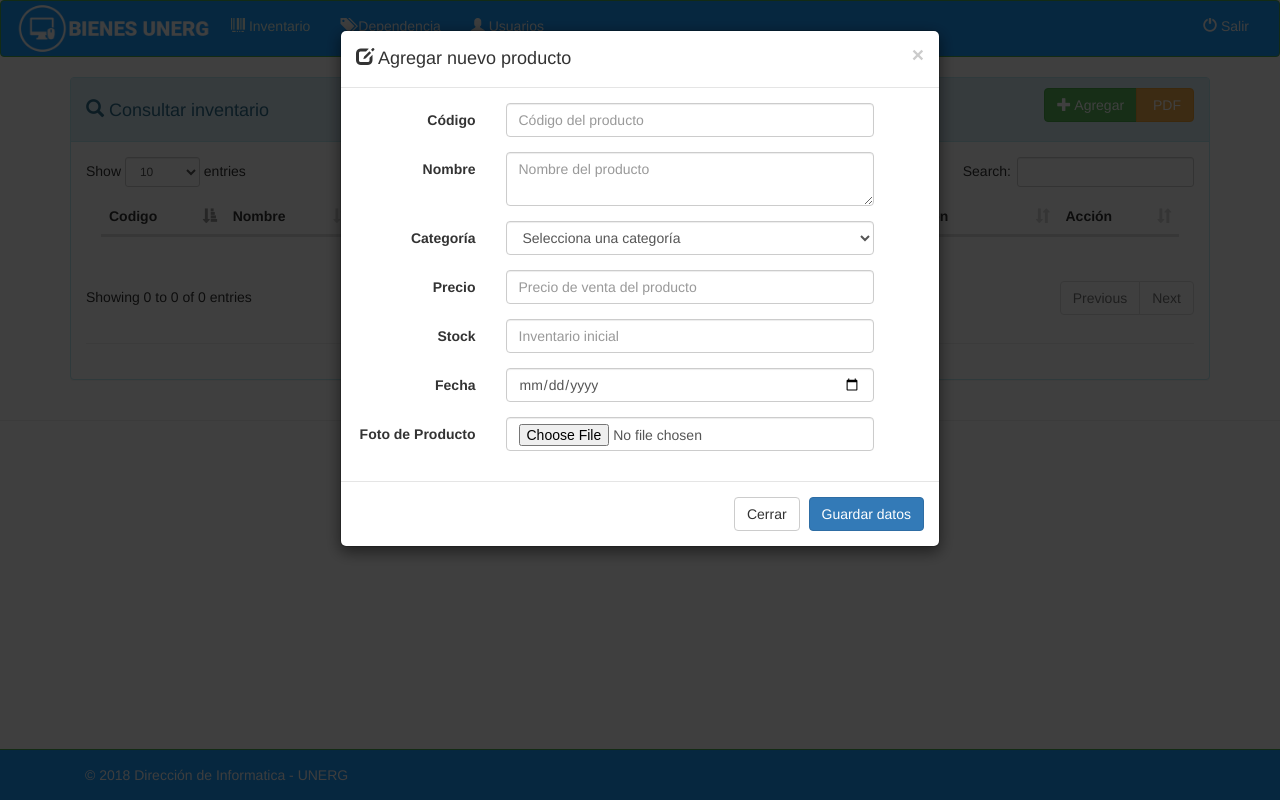
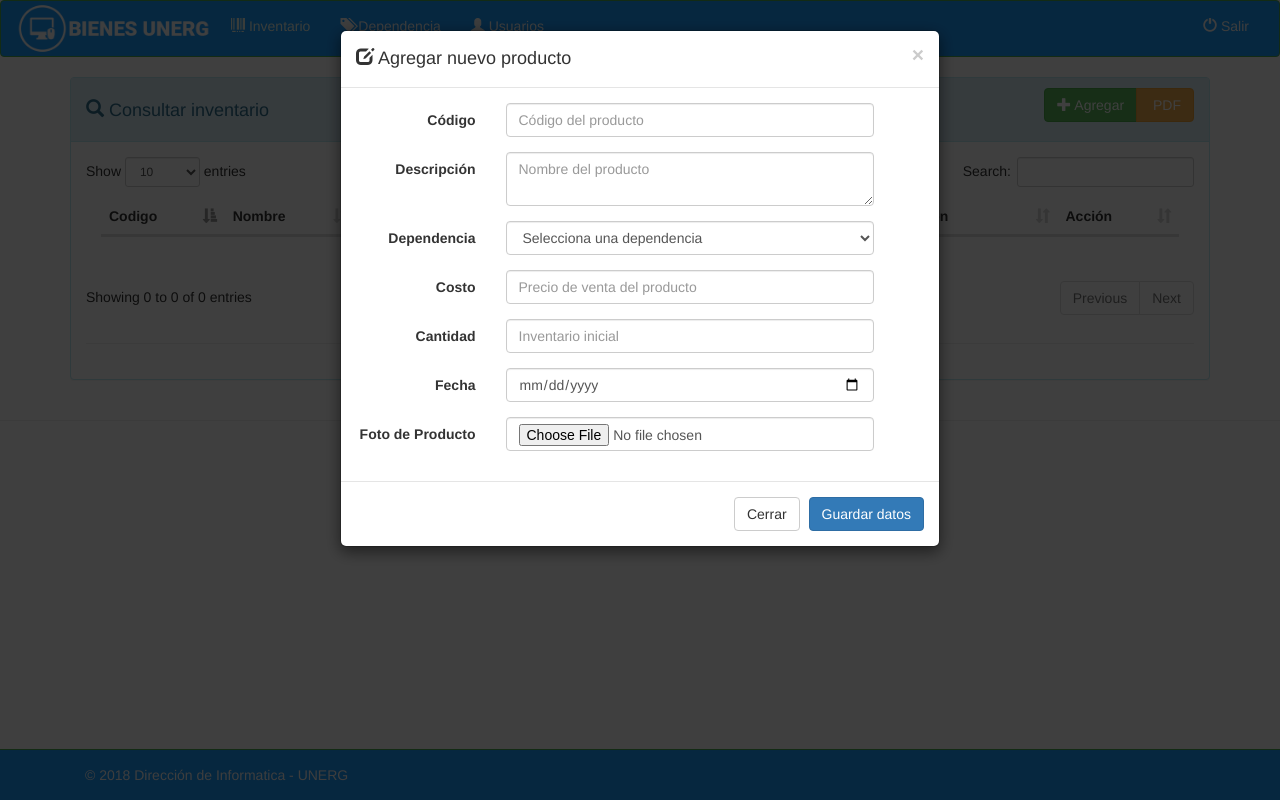
Before and after one commit to fidelwx/bienes-unerg, a PHP site: page /JHONNY/stock.php in a window 1280 px wide, after a click on "Agregar". Run offline with PHP 8.4, Linux system fonts and the light colour scheme; a user stored in the database is signed in; data comes from the database, SQL or seed files in the repository; data that the repository does not hold is empty.

Commit message:
cambios menores

```diff
--- a/modal/registro_productos.php
+++ b/modal/registro_productos.php
@@ -21,7 +21,7 @@
 							</div>
 
 							<div class="form-group">
-								<label for="nombre" class="col-sm-3 control-label">Nombre</label>
+								<label for="nombre" class="col-sm-3 control-label">Descripción</label>
 								<div class="col-sm-8">
 									<textarea class="form-control" id="nombre" name="nombre" placeholder="Nombre del producto" required maxlength="255" ></textarea>
 
@@ -29,10 +29,10 @@
 							</div>
 
 							<div class="form-group">
-								<label for="categoria" class="col-sm-3 control-label">Categoría</label>
+								<label for="categoria" class="col-sm-3 control-label">Dependencia</label>
 								<div class="col-sm-8">
 									<select class='form-control' name='categoria' id='categoria' required>
-										<option value="">Selecciona una categoría</option>
+										<option value="">Selecciona una dependencia</option>
 										<?php
 										$query_categoria=mysqli_query($con,"select * from categorias order by nombre_categoria");
 										while($rw=mysqli_fetch_array($query_categoria))	{
@@ -46,14 +46,14 @@
 							</div>
 
 							<div class="form-group">
-								<label for="precio" class="col-sm-3 control-label">Precio</label>
+								<label for="precio" class="col-sm-3 control-label">Costo</label>
 								<div class="col-sm-8">
 									<input type="text" class="form-control" id="precio" name="precio" placeholder="Precio de venta del producto" required pattern="^[0-9]{1,5}(\.[0-9]{0,2})?$" title="Ingresa sólo números con 0 ó 2 decimales" maxlength="8">
 								</div>
 							</div>
 
 							<div class="form-group">
-								<label for="stock" class="col-sm-3 control-label">Stock</label>
+								<label for="stock" class="col-sm-3 control-label">Cantidad</label>
 								<div class="col-sm-8">
 									<input type="number" min="0" class="form-control" id="stock" name="stock" placeholder="Inventario inicial" required  maxlength="8">
 								</div>
--- a/pdf/productos_pdf.php
+++ b/pdf/productos_pdf.php
@@ -11,11 +11,11 @@
   </head>
   <style>
   	th{
-  		padding: 1px 1px;
+  		padding: 1px 1px 4px 4px;
   	}
 
   	td{
-  		padding: 1px 1px;
+  		padding: 1px 1px 4px 4px;
   	}
 
   </style>
```
